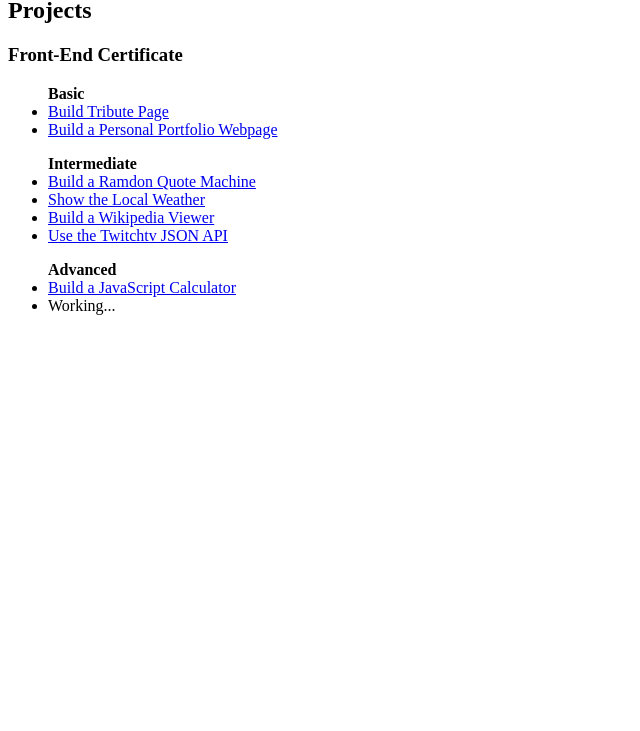
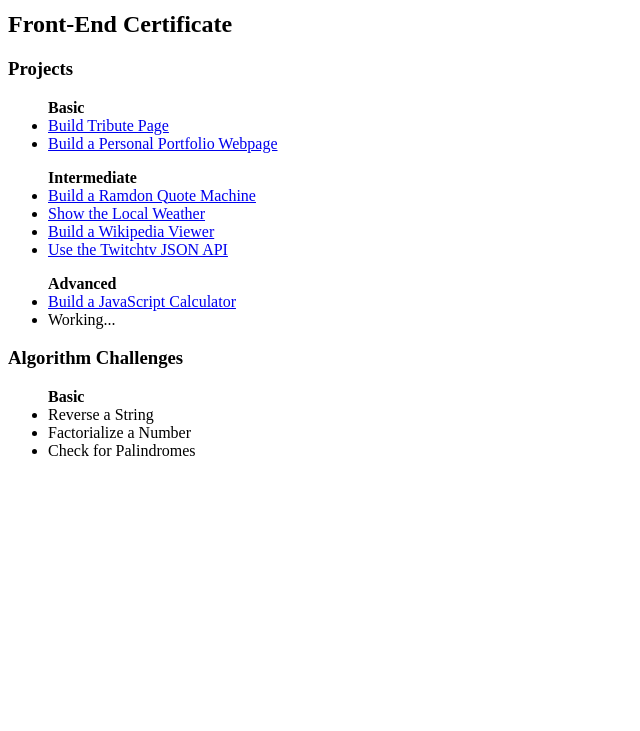
Before and after one commit to Luiko/Progress-in-FCC, a plain HTML site: page index.htm in a window 1280 px wide. Shown: the part 69-800 px from the top of the page, without its empty margins (0-640 px from the left). Drawn offline with Linux system fonts and the light colour scheme.

Commit message:
algorithms added to index

```diff
--- a/index.htm
+++ b/index.htm
@@ -1,19 +1,22 @@
+<!Doctype html>
 <hmtl>
     <title>FreeCodeCamp Progress</title>
     <head>
         <meta charset="UTF-8"/>
+        <link rel="stylesheet" type="text/css" href="style/style.css">
     </head>
     <body>
         <h1>Free Code Camp Progress</h1>
-        <h2>Projects</h2>
-        <h3>Front-End Certificate</h3>
-        <ul><strong>Basic</strong>
+        <h2>Front-End Certificate</h2>
+        <section id="projects">
+            <h3>Projects</h3>
+            <ul> <strong>Basic</strong>
                 <li><a href="https://codepen.io/Luiko/full/wGqdgr/">
                 Build Tribute Page</a></li>
                 <li><a href="http://codepen.io/Luiko/full/mPLEMb/">
                 Build a Personal Portfolio Webpage</a></li>
             </ul>
-        <ul><strong>Intermediate</strong>
+            <ul> <strong>Intermediate</strong>
                 <li><a href="http://codepen.io/Luiko/full/pyZGWq/">
                 Build a Ramdon Quote Machine</a></li>
                 <li><a href="http://codepen.io/Luiko/full/ezmvPg/">
@@ -23,10 +26,20 @@
                 <li><a href="http://codepen.io/Luiko/full/vKyqxJ/">
                 Use the Twitchtv JSON API</a></li>
             </ul>
-        <ul><strong>Advanced</strong>
+            <ul> <strong>Advanced</strong>
                 <li><a href="http://codepen.io/Luiko/full/MepdMV">
                 Build a JavaScript Calculator</a></li>
                 <li>Working...</li>
             </ul>
+        </section>
+        <section id="algorithms">
+            <h3>Algorithm Challenges</h3>
+            <ul> <strong>Basic</strong>
+                <li>Reverse a String</li>
+                <li>Factorialize a Number</li>
+                <li>Check for Palindromes</li>
+            </ul>
+        </section>
+        <script src="script\algorithms.js"></script>
     </body>
 </hmtl>
```
Lines whose indentation alone changed are shown as unchanged.
